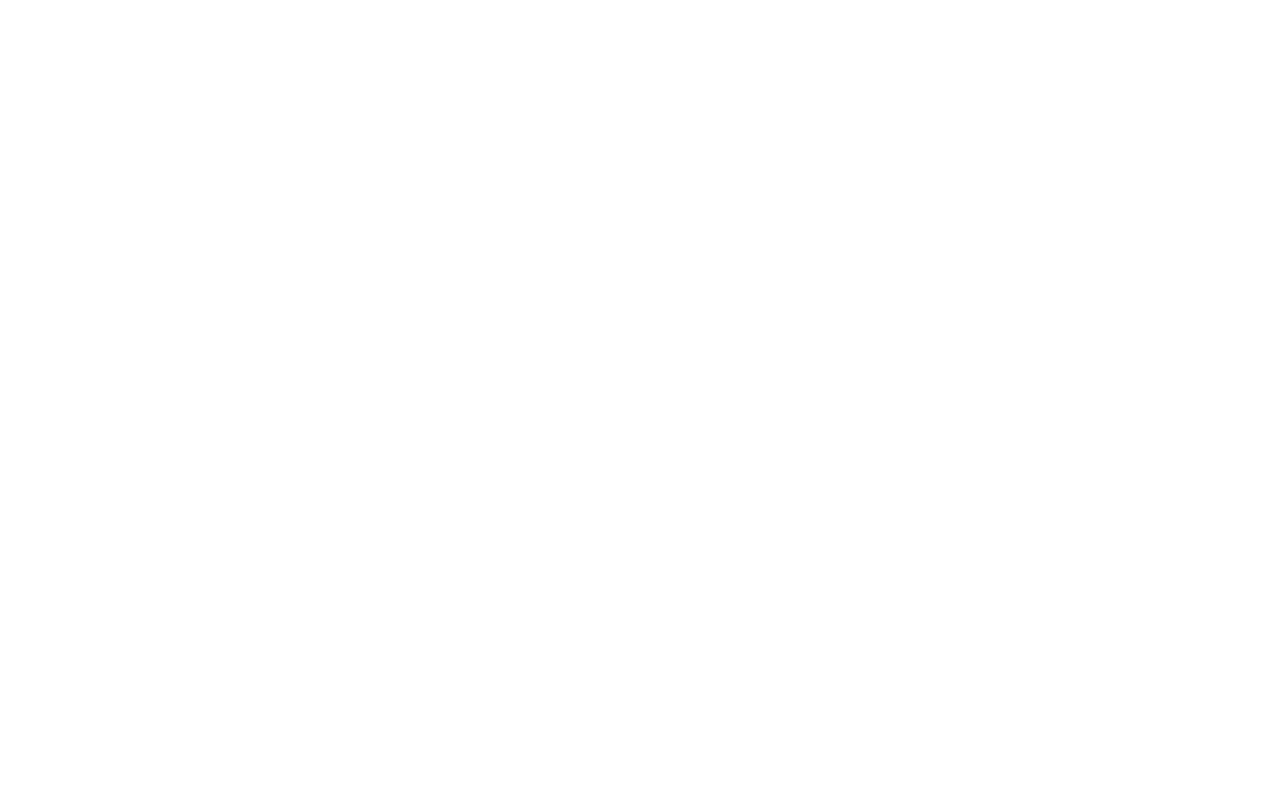
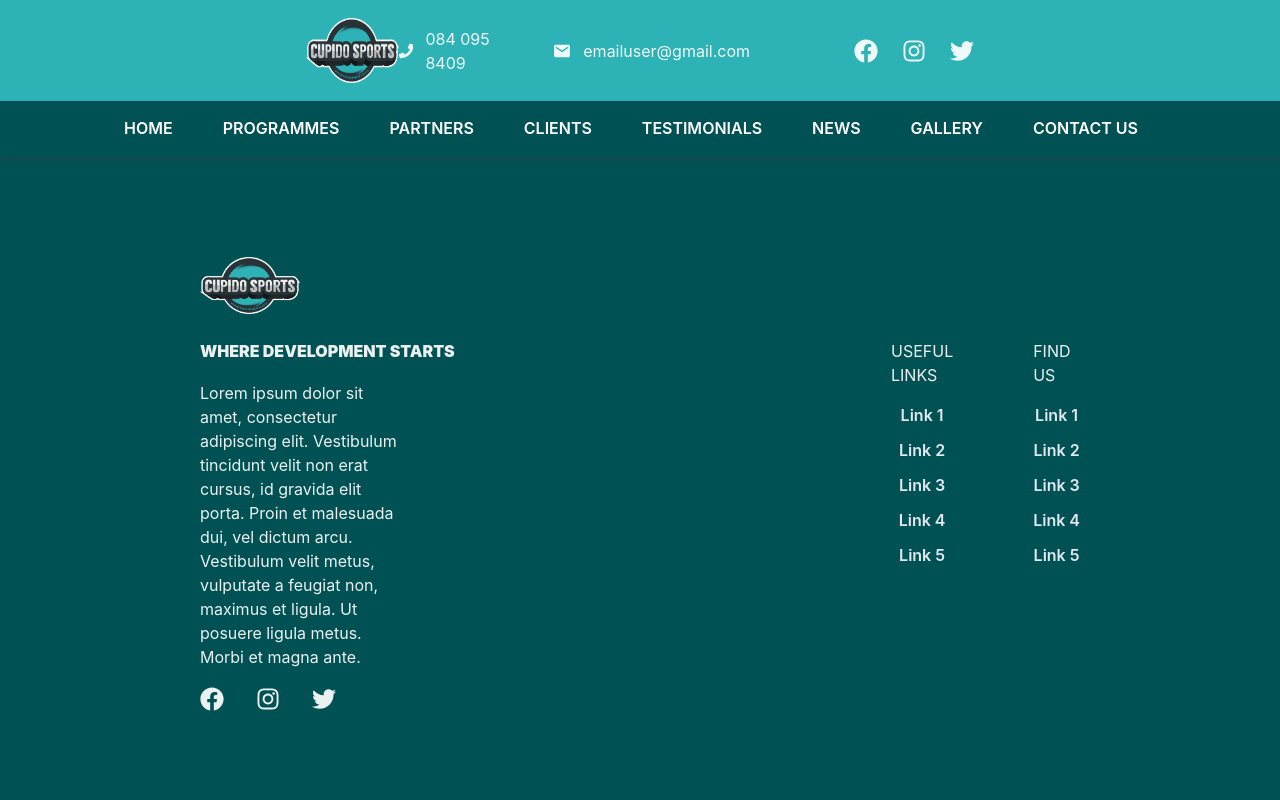
Before and after one commit to Keanin-Cupido/cupido-sports-website, a React (Create React App) app in the folder cs-sports/: page /photogallery in a window 1280 px wide. Before the commit this address had no page. Shown: the top 800 px of the page. Built offline with nearby package versions, Linux system fonts and the light colour scheme.

Commit message:
style: theme

```diff
--- a/cs-sports/src/App.js
+++ b/cs-sports/src/App.js
@@ -1,5 +1,6 @@
 import { Route, Routes } from "react-router-dom";
 import Home from "./pages/Home";
+import Programmes from "./pages/Programmes";
 import Partners from "./pages/Partners";
 import Clients from "./pages/Clients";
 import Testimonials from "./pages/Testimonials";
@@ -7,16 +8,19 @@ import News from "./pages/News";
 import ContactUs from "./pages/ContactUs";
 import { ChakraProvider } from "@chakra-ui/react";
 import theme from "./components/ui/theme"
+import PhotoGallery from "./pages/PhotoGallery";
 
 function App() {
   return (
     <ChakraProvider theme={theme}>
       <Routes>
         <Route path="/" element={<Home/>} />
+        <Route path="/programmes" element={<Programmes/>} />
         <Route path="/partners" element={<Partners/>} />
         <Route path="/clients" element={<Clients/>} />
         <Route path="/testimonials" element={<Testimonials/>} />
         <Route path="/news" element={<News/>} />
+        <Route path="/photogallery" element={<PhotoGallery/>} />
         <Route path="/contactus" element={<ContactUs/>} />
         {/* <Route element={<Error/>} /> */}
       </Routes>
--- a/cs-sports/src/components/sections/Banner.js
+++ b/cs-sports/src/components/sections/Banner.js
@@ -8,7 +8,7 @@ function Banner() {
         <Flex backgroundColor="blue" width="100%" alignItems="center" justifyContent="center">
             <Flex flexDirection="column" position="absolute" alignItems="center">
                 <Text fontSize="7xl" justifyContent="center" textAlign="center" fontWeight="black">CUPIDO SPORTS</Text>
-                <Text fontSize="3xl" textAlign="center">An agency specializing in cricket coaching. </Text>
+                <Text fontSize="3xl" textAlign="center">A junior cricket academy and agency. </Text>
                 <Button justifyContent="center" textAlign="center" width="35%" backgroundColor="#2DB2B6" size="lg" mt={10} mb={50} variant='solid'>VIEW OUR WORK</Button>
             </Flex>
             <Image src={banner_bg} width="100%" />
--- a/cs-sports/src/components/sections/Header-bottom.js
+++ b/cs-sports/src/components/sections/Header-bottom.js
@@ -11,10 +11,12 @@ function Header() {
         >
             <Flex flexDirection="row" w="100%" alignItems="center" justifyContent="center">
                 <Button color="white" mr={18} variant='ghost' as={ReactLink} to="/">HOME</Button>
+                <Button color="white" mr={18} variant='ghost' as={ReactLink} to="/programmes">PROGRAMMES</Button>
                 <Button color="white" mr={18} variant='ghost' as={ReactLink} to="/partners">PARTNERS</Button>
                 <Button color="white" mr={18} variant='ghost' as={ReactLink} to="/clients">CLIENTS</Button>
                 <Button color="white" mr={18} variant='ghost' as={ReactLink} to="/testimonials">TESTIMONIALS</Button>
                 <Button color="white" mr={18} variant='ghost' as={ReactLink} to="/news">NEWS</Button>
+                <Button color="white" mr={18} variant='ghost' as={ReactLink} to="/photogallery">GALLERY</Button>
                 <Button color="white" mr={18} variant='ghost' as={ReactLink} to="/contactus">CONTACT US</Button>
             </Flex>
         </HStack>
--- a/cs-sports/src/components/ui/theme.js
+++ b/cs-sports/src/components/ui/theme.js
@@ -1,9 +1,14 @@
 import { extendTheme } from '@chakra-ui/react'
 
-const theme = extendTheme({
+const config = {
+  initialColorMode: 'dark',
+  useSystemColorMode: false,
   fonts: {
+    heading: 'Roboto',
     body: 'Roboto',
   },
-})
+}
+
+const theme = extendTheme({ config })
 
 export default theme
--- /dev/null
+++ b/cs-sports/src/pages/PhotoGallery.js
@@ -0,0 +1,17 @@
+import React from 'react'
+import Header_top from '../components/sections/Header-top';
+import Header_bottom from '../components/sections/Header-bottom';
+import Footer from '../components/sections/Footer';
+
+function PhotoGallery() {
+    return (
+        <main>
+            <Header_top/>
+            <Header_bottom />
+
+            <Footer />
+        </main>
+    )
+}
+
+export default PhotoGallery
--- /dev/null
+++ b/cs-sports/src/pages/Programmes.js
@@ -0,0 +1,17 @@
+import React from 'react'
+import Header_top from '../components/sections/Header-top';
+import Header_bottom from '../components/sections/Header-bottom';
+import Footer from '../components/sections/Footer';
+
+function Programmes() {
+    return (
+        <main>
+            <Header_top/>
+            <Header_bottom />
+
+            <Footer />
+        </main>
+    )
+}
+
+export default Programmes
```
